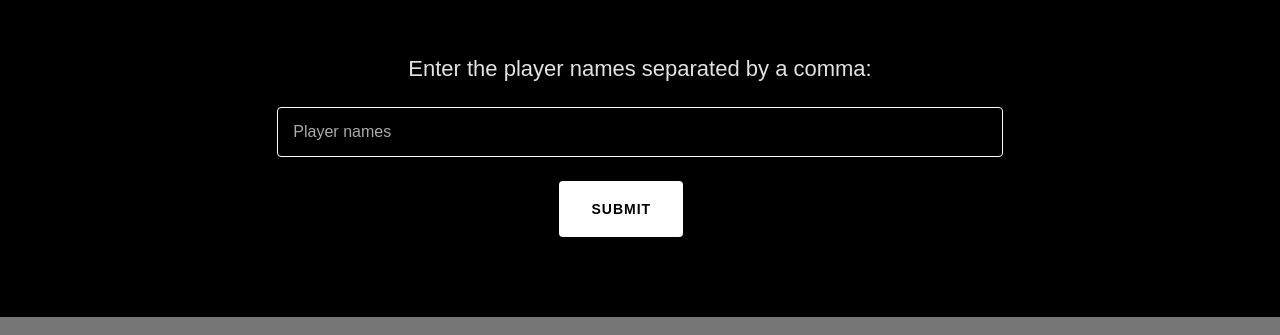
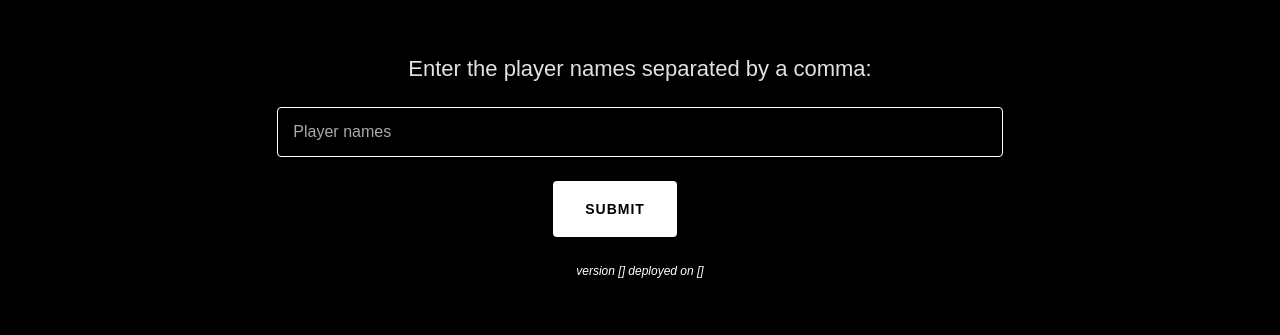
Before and after one commit to guilhermechapiewski/pickleballleague.app, a Flask app: template templates/index.html in a window 1280 px wide. Shown: the part 521-856 px from the top of the page. Run offline with Flask 3, Linux system fonts and the light colour scheme; the template is opened without the code that fills it, so the values that code supplies are empty; some web fonts are replaced.

Commit message:
Create deployment version.

```diff
--- a/main.py
+++ b/main.py
@@ -3,6 +3,12 @@ import logging
 import flask
 from template import TemplateEngine
 from pickleball import League
+
+try:
+    import version #auto-generated by "make deploy"
+except ImportError:
+    version = type('Version', (), {'git_commit': '', 'deploy_timestamp': 'N/A'})()
+
 logger = logging.getLogger(__name__)
 logging.basicConfig(level=logging.INFO, format='%(asctime)s [%(name)s] [%(levelname)s] %(message)s', datefmt='%Y-%m-%d %H:%M:%S')
 
@@ -12,7 +18,7 @@ template_engine = TemplateEngine()
 
 @app.route("/")
 def root():
-    return template_engine.render("index", {})
+    return template_engine.render("index", {"version": version})
 
 @app.route("/league", methods=["POST"])
 def create_league():
--- a/templates/index.html
+++ b/templates/index.html
@@ -3241,11 +3241,12 @@
                                                                             data-tccl="ux2.contact.submit_form.click,click"
                                                                             state="default"
                                                                             data-typography="ButtonAlpha"
-                                                                            class="x-el x-el-button c1-4f c1-31 c1-2q c1-8r c1-8s c1-s c1-2c c1-2b c1-2n c1-2d c1-2o c1-p c1-2v c1-4 c1-4c c1-8t c1-8u c1-8v c1-8w c1-8x c1-8y c1-3 c1-b c1-36 c1-10 c1-4h c1-8z c1-90 c1-4l c1-4m c1-4n c1-4o">Send</button>
+                                                                            class="x-el x-el-button c1-4f c1-31 c1-2q c1-8r c1-8s c1-s c1-2c c1-2b c1-2n c1-2d c1-2o c1-p c1-2v c1-4 c1-4c c1-8t c1-8u c1-8v c1-8w c1-8x c1-8y c1-3 c1-b c1-36 c1-10 c1-4h c1-8z c1-90 c1-4l c1-4m c1-4n c1-4o">Submit</button>
                                                                     </div>
                                                                 </div>
                                                             </div>
                                                         </form>
+                                                        <small><span style="font-size: 12px; color: white;"><i>version [<a href="https://github.com/guilhermechapiewski/pickleballleague.app/commit/{{version.git_commit}}">{{version.git_commit}}</a>] deployed on [{{version.deploy_timestamp}}]</i></span></small>
                                                     </div>
                                                 </div>
                                             </div>
```
Also changed, not shown: 1 other file.
